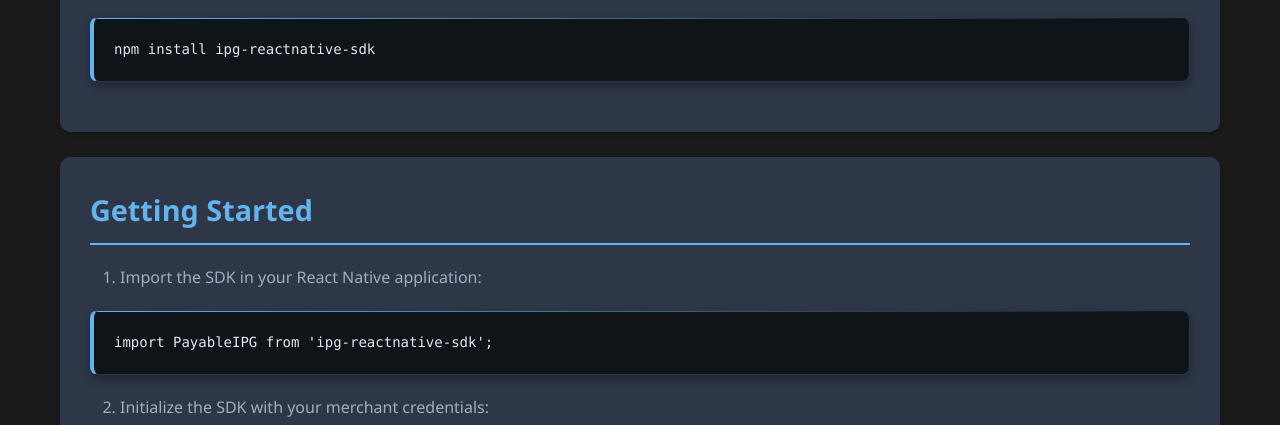
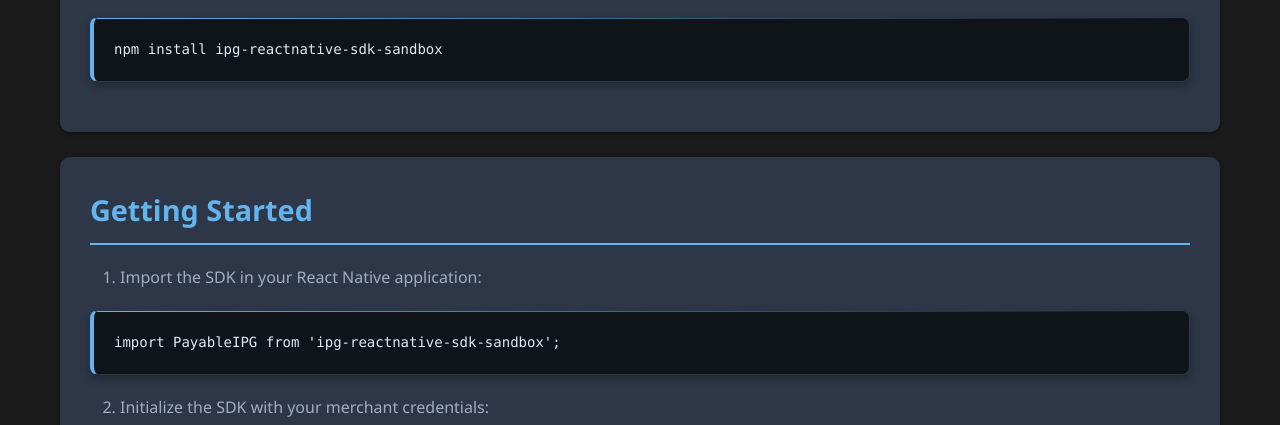
Before and after one commit to Thilina-Pathirage/payable-reactnativesdk-doc, a plain HTML site: page index.html in a window 1280 px wide. Shown: the part 832-1257 px from the top of the page. Drawn offline with Linux system fonts and the light colour scheme.

Commit message:
package name change

```diff
--- a/index.html
+++ b/index.html
@@ -384,7 +384,7 @@
 
         <section id="installation">
             <h2>Installation</h2>
-            <div class="code-block sh">npm install ipg-reactnative-sdk</div>
+            <div class="code-block sh">npm install ipg-reactnative-sdk-sandbox</div>
         </section>
 
         <section id="getting-started">
@@ -392,7 +392,7 @@
             <ol>
                 <li>Import the SDK in your React Native application:</li>
             </ol>
-            <div class="code-block js">import PayableIPG from 'ipg-reactnative-sdk';</div>
+            <div class="code-block js">import PayableIPG from 'ipg-reactnative-sdk-sandbox';</div>
 
             <ol start="2">
                 <li>Initialize the SDK with your merchant credentials:</li>
@@ -565,7 +565,7 @@ const getCheckValue = (
             <h3>React Native Integration Example (One-Time Payment)</h3>
             <div class="code-block tsx">import React, { useMemo, useState } from 'react';
 import { View, Button, Alert } from 'react-native';
-import PayableIPG from 'ipg-reactnative-sdk';
+import PayableIPG from 'ipg-reactnative-sdk-sandbox';
 import CryptoJS from 'crypto-js';
 
 const getCheckValue = (
```
Also changed, not shown: 1 other file.
